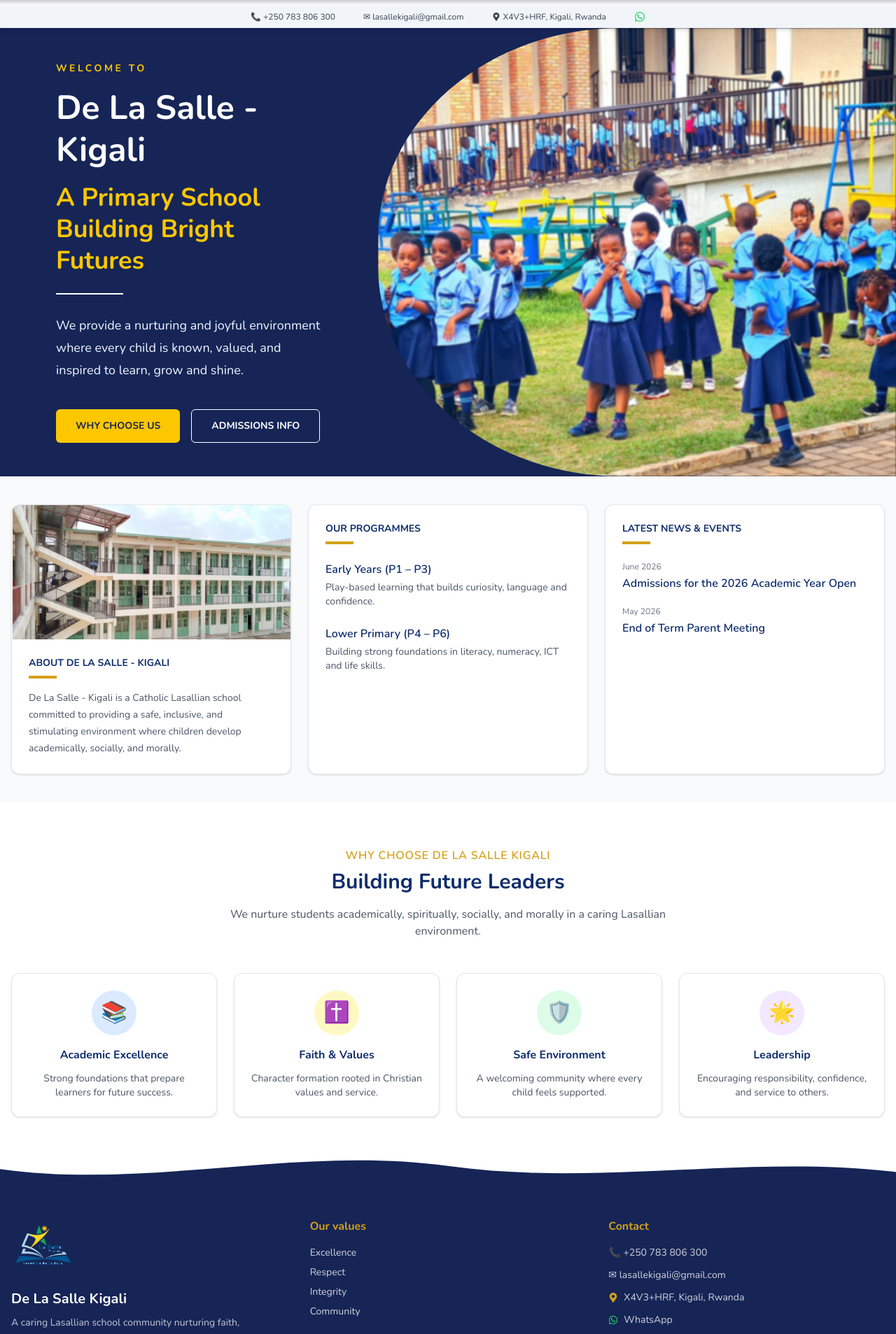
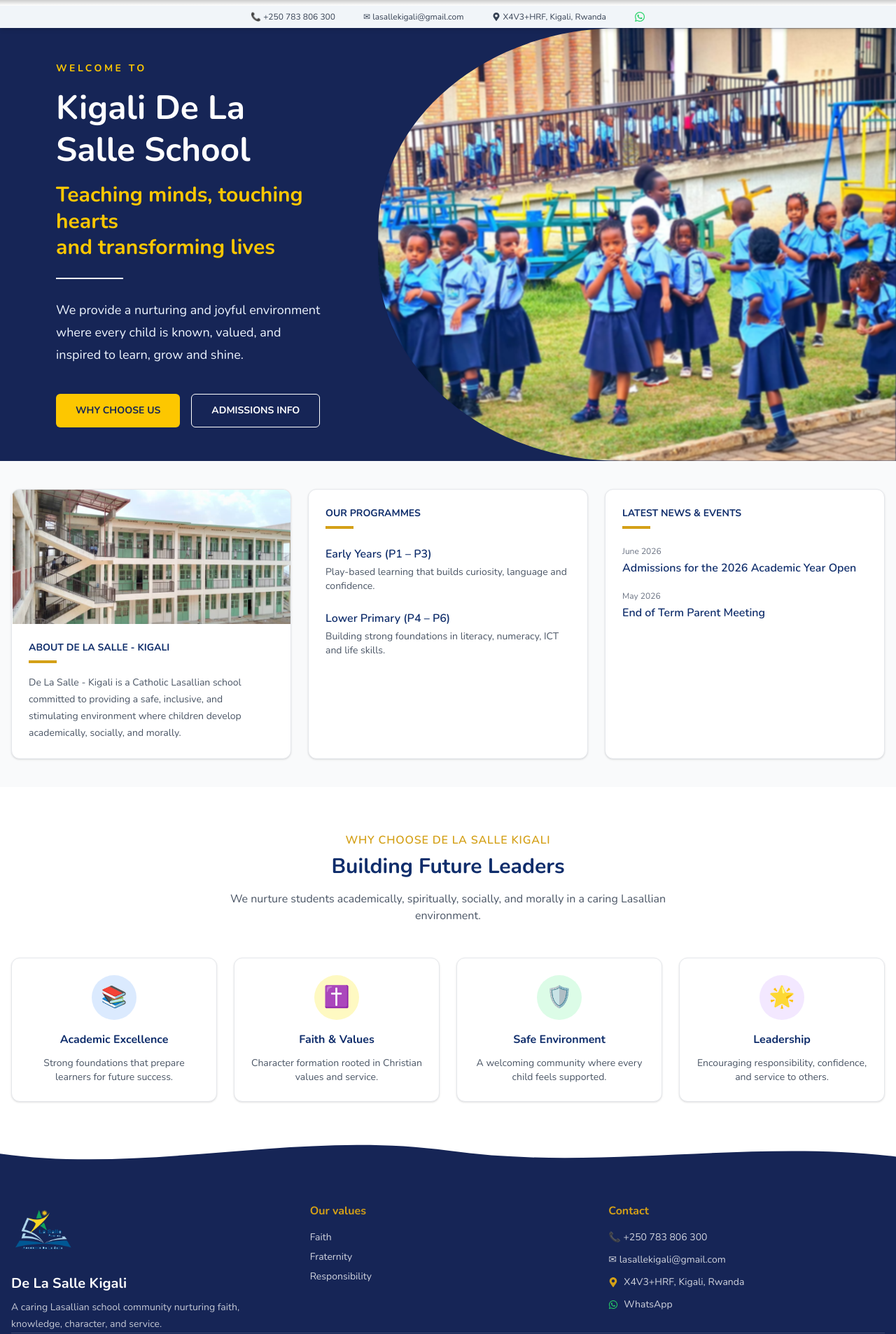
Before and after one commit to ingenerem/de-la-salle-kigali, a Next.js app: page / in a window 1280 px wide. Shown: the part 80-1987 px from the top of the page at 70% size. Built offline with nearby package versions, Linux system fonts and the light colour scheme.

Commit message:
Fix moto and values

```diff
--- a/src/components/home/Hero.tsx
+++ b/src/components/home/Hero.tsx
@@ -22,13 +22,13 @@ export default function Hero() {
           </p>
 
           <h1 className="mb-2 text-4xl font-bold leading-tight">
-            De La Salle Kigali
+            Kigali De La Salle School
           </h1>
 
-          <h2 className="mb-2 text-3xl font-bold leading-tight text-yellow-400">
-            A Primary School
+          <h2 className="mb-2 text-2xl font-bold leading-tight text-yellow-400">
+            Teaching minds, touching hearts
             <br />
-            Building Bright Futures
+            and transforming lives
           </h2>
 
           <div className="mb-5 mt-4 h-[2px] w-40 bg-white" />
@@ -67,13 +67,13 @@ export default function Hero() {
     </p>
 
     <h1 className="mb-3 text-3xl font-bold leading-tight md:text-4xl lg:mb-4 lg:text-5xl">
-      De La Salle - Kigali
+      Kigali De La Salle School
     </h1>
 
-    <h2 className="text-2xl font-bold leading-tight text-yellow-400 md:text-3xl lg:text-4xl">
-      A Primary School
+    <h2 className="text-2xl font-bold leading-tight text-yellow-400 md:text-2xl lg:text-3xl">
+      Teaching minds, touching hearts
       <br />
-      Building Bright Futures
+      and transforming lives
     </h2>
 
     <div className="mb-5 mt-5 h-[2px] w-20 bg-white lg:mb-7 lg:mt-6 lg:w-24" />
--- a/src/components/layouts/Footer.tsx
+++ b/src/components/layouts/Footer.tsx
@@ -53,10 +53,9 @@ export default function Footer() {
             </h3>
 
             <div className="flex flex-col gap-2 text-sm text-white/80">
-              <p>Excellence</p>
-              <p>Respect</p>
-              <p>Integrity</p>
-              <p>Community</p>
+              <p>Faith</p>
+              <p>Fraternity</p>
+              <p>Responsibility</p>
 
 
             </div>
```
